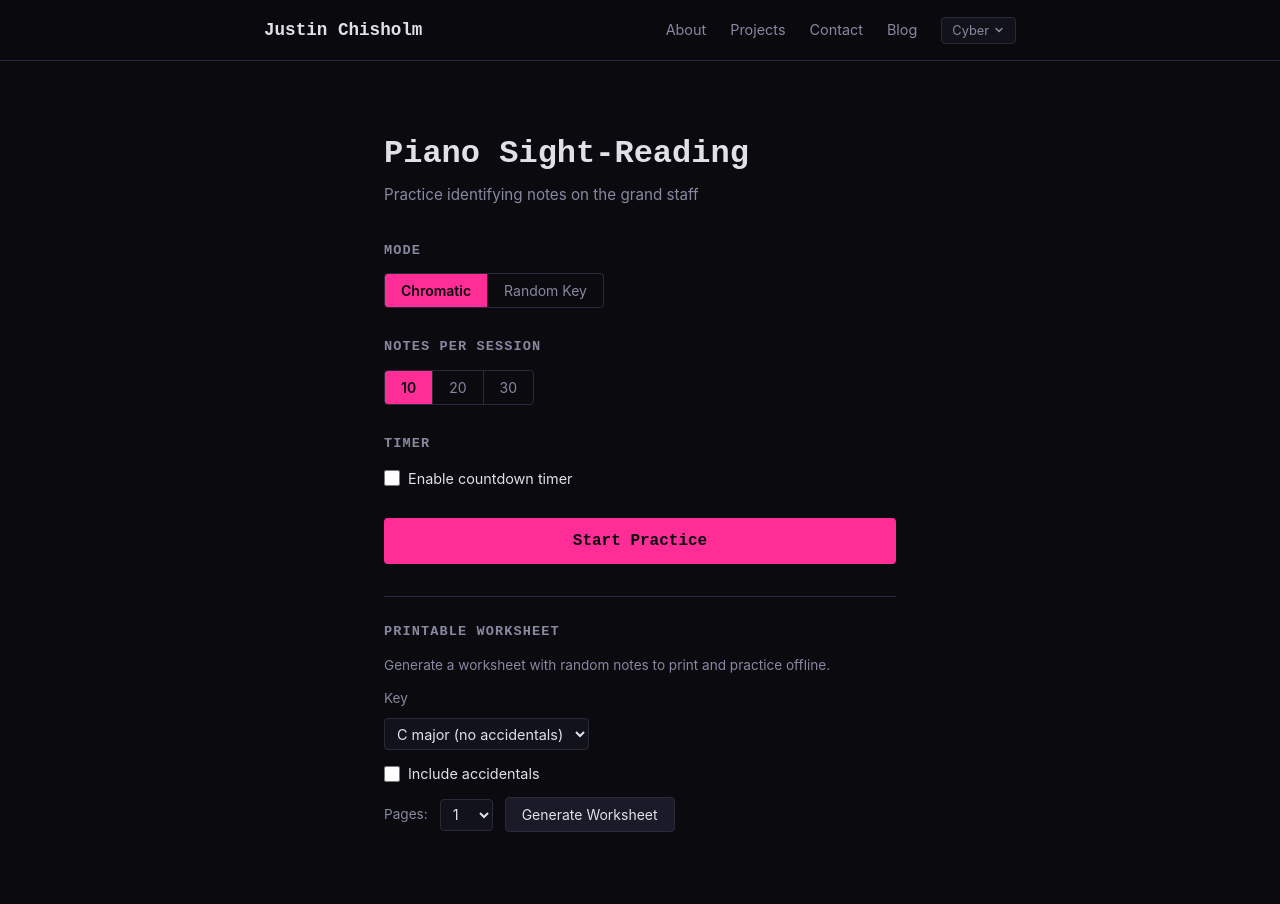
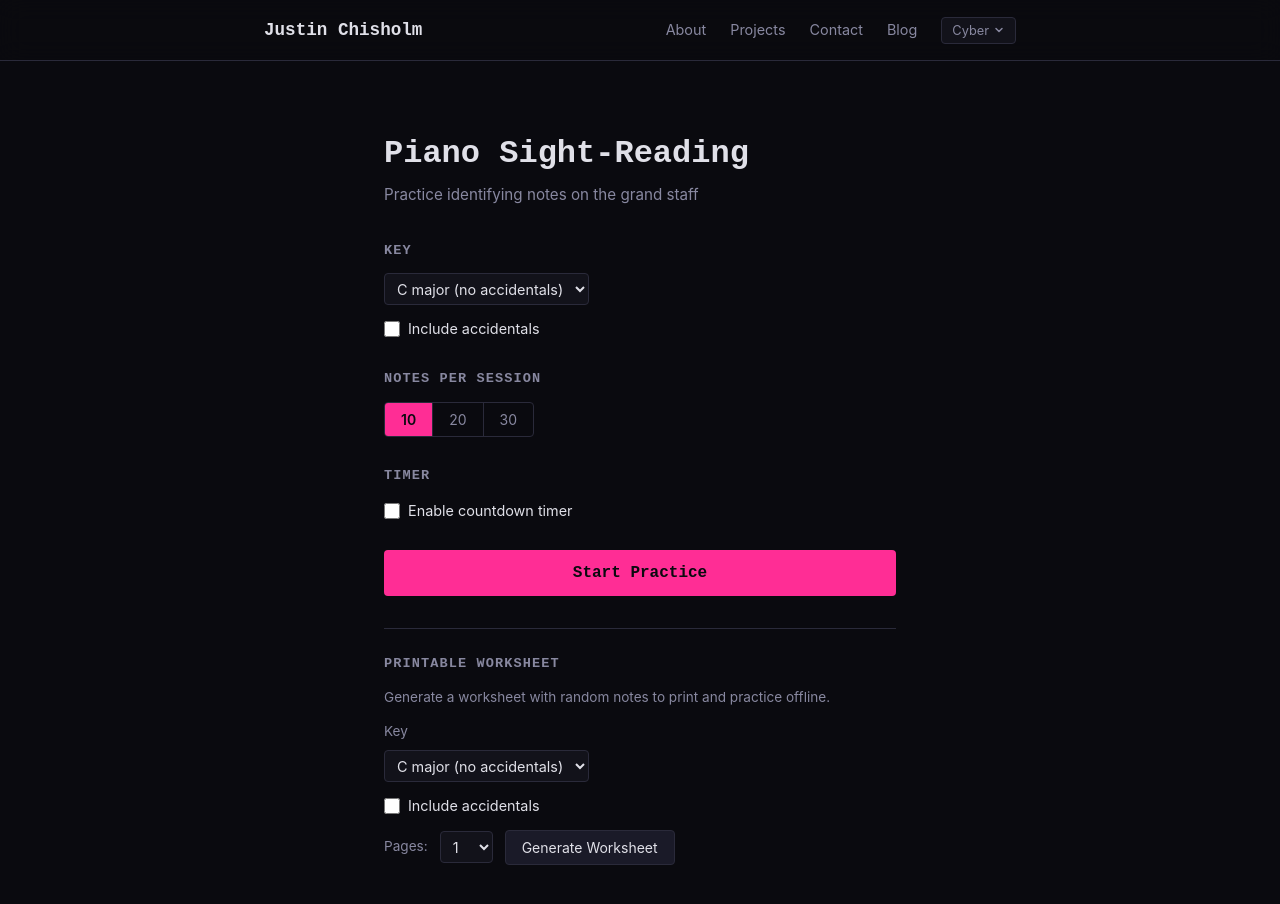
Before and after one commit to RayChisholm/JustinChisholm, a Next.js app: page /piano in a window 1280 px wide. Shown: the top 904 px of the page. Built offline with nearby package versions, Linux system fonts and the light colour scheme.

Commit message:
Add accidentals option and update key selection in SettingsPanel

```diff
--- a/app/piano/components/SettingsPanel.module.css
+++ b/app/piano/components/SettingsPanel.module.css
@@ -88,6 +88,10 @@
   cursor: pointer;
   font-size: 0.9rem;
   color: var(--text);
+}
+
+.accidentalsRow {
+  margin-top: 0.75rem;
 }
 
 .checkbox {
--- a/app/piano/components/SettingsPanel.tsx
+++ b/app/piano/components/SettingsPanel.tsx
@@ -23,41 +23,29 @@ export function SettingsPanel({ settings, onUpdate, onStart, onPrintWorksheet }:
       <p className={styles.subtitle}>Practice identifying notes on the grand staff</p>
 
       <div className={styles.section}>
-        <h2 className={styles.sectionTitle}>Mode</h2>
-        <div className={styles.toggle}>
-          <button
-            className={`${styles.toggleBtn} ${settings.mode === "chromatic" ? styles.active : ""}`}
-            onClick={() => onUpdate({ mode: "chromatic" })}
-          >
-            Chromatic
-          </button>
-          <button
-            className={`${styles.toggleBtn} ${settings.mode === "random-key" ? styles.active : ""}`}
-            onClick={() => onUpdate({ mode: "random-key" })}
-          >
-            Random Key
-          </button>
-        </div>
-
-        {settings.mode === "random-key" && (
-          <div className={styles.subsection}>
-            <label className={styles.label}>Key changes</label>
-            <div className={styles.toggle}>
-              <button
-                className={`${styles.toggleBtn} ${settings.keyChangeFrequency === "session" ? styles.active : ""}`}
-                onClick={() => onUpdate({ keyChangeFrequency: "session" })}
-              >
-                Per Session
-              </button>
-              <button
-                className={`${styles.toggleBtn} ${settings.keyChangeFrequency === "note" ? styles.active : ""}`}
-                onClick={() => onUpdate({ keyChangeFrequency: "note" })}
-              >
-                Per Note
-              </button>
-            </div>
-          </div>
-        )}
+        <h2 className={styles.sectionTitle}>Key</h2>
+        <select
+          className={styles.numberInput}
+          value={settings.keySigVexKey}
+          onChange={(e) => onUpdate({ keySigVexKey: e.target.value })}
+          style={{ width: "auto" }}
+        >
+          {KEY_SIGNATURES.map((k) => {
+            const count = k.alteredNotes.length;
+            const symbol = k.alterationType === "sharp" ? "♯" : k.alterationType === "flat" ? "♭" : "";
+            const label = count === 0 ? `${k.name} (no accidentals)` : `${k.name} (${count}${symbol})`;
+            return <option key={k.vexKey} value={k.vexKey}>{label}</option>;
+          })}
+        </select>
+        <label className={`${styles.checkRow} ${styles.accidentalsRow}`}>
+          <input
+            type="checkbox"
+            checked={settings.allowAccidentals}
+            onChange={(e) => onUpdate({ allowAccidentals: e.target.checked })}
+            className={styles.checkbox}
+          />
+          <span>Include accidentals</span>
+        </label>
       </div>
 
       <div className={styles.section}>
--- a/app/piano/hooks/useGameLogic.ts
+++ b/app/piano/hooks/useGameLogic.ts
@@ -5,19 +5,19 @@ import {
   Note,
   KeySig,
   WeightedNote,
-  buildFullPool,
+  KEY_SIGNATURES,
+  buildChromaticPool,
   buildPoolForKey,
   weightedRandom,
   updateWeights,
-  randomKeySig,
   notesMatch,
 } from "@/app/piano/lib/music";
 
 export type GamePhase = "settings" | "playing" | "feedback" | "summary";
 
 export interface GameSettings {
-  mode: "chromatic" | "random-key";
-  keyChangeFrequency: "session" | "note";
+  keySigVexKey: string;
+  allowAccidentals: boolean;
   timerEnabled: boolean;
   timerSeconds: number;
   notesPerSession: number;
@@ -54,17 +54,22 @@ type Action =
   | { type: "TIMER_EXPIRED" };
 
 const DEFAULT_SETTINGS: GameSettings = {
-  mode: "chromatic",
-  keyChangeFrequency: "session",
+  keySigVexKey: "C",
+  allowAccidentals: false,
   timerEnabled: false,
   timerSeconds: 5,
   notesPerSession: 10,
 };
 
-function makeInitialSession(settings: GameSettings, pool: WeightedNote[]): SessionState {
-  const key = settings.mode === "random-key" ? randomKeySig() : null;
-  const effectivePool = key ? buildPoolForKey(key) : pool;
-  const firstNote = weightedRandom(effectivePool);
+function resolvePool(settings: GameSettings): { key: KeySig; pool: WeightedNote[] } {
+  const key = KEY_SIGNATURES.find((k) => k.vexKey === settings.keySigVexKey) ?? KEY_SIGNATURES[0];
+  const pool = settings.allowAccidentals ? buildChromaticPool() : buildPoolForKey(key);
+  return { key, pool };
+}
+
+function makeInitialSession(settings: GameSettings): SessionState {
+  const { key, pool } = resolvePool(settings);
+  const firstNote = weightedRandom(pool);
   return {
     notesRemaining: settings.notesPerSession - 1,
     score: 0,
@@ -93,7 +98,7 @@ function getInitialState(): GameState {
       correctNote: null,
       history: [],
     },
-    weightedPool: buildFullPool(),
+    weightedPool: buildPoolForKey(KEY_SIGNATURES[0]),
     enharmonicPending: null,
   };
 }
@@ -104,8 +109,8 @@ function reducer(state: GameState, action: Action): GameState {
       return { ...state, settings: { ...state.settings, ...action.payload } };
 
     case "START_SESSION": {
-      const pool = buildFullPool();
-      const session = makeInitialSession(state.settings, pool);
+      const { pool } = resolvePool(state.settings);
+      const session = makeInitialSession(state.settings);
       return {
         ...state,
         phase: "playing",
@@ -173,13 +178,7 @@ function reducer(state: GameState, action: Action): GameState {
         return { ...state, phase: "summary" };
       }
 
-      let newKey = currentKey;
-      if (state.settings.mode === "random-key" && state.settings.keyChangeFrequency === "note") {
-        newKey = randomKeySig();
-      }
-
-      const pool = newKey ? buildPoolForKey(newKey) : state.weightedPool;
-      const nextNote = weightedRandom(pool);
+      const nextNote = weightedRandom(state.weightedPool);
 
       return {
         ...state,
@@ -188,7 +187,7 @@ function reducer(state: GameState, action: Action): GameState {
           ...state.session,
           notesRemaining: notesRemaining - 1,
           currentNote: nextNote,
-          currentKey: newKey,
+          currentKey,
           lastWasCorrect: null,
           correctNote: null,
         },
```
